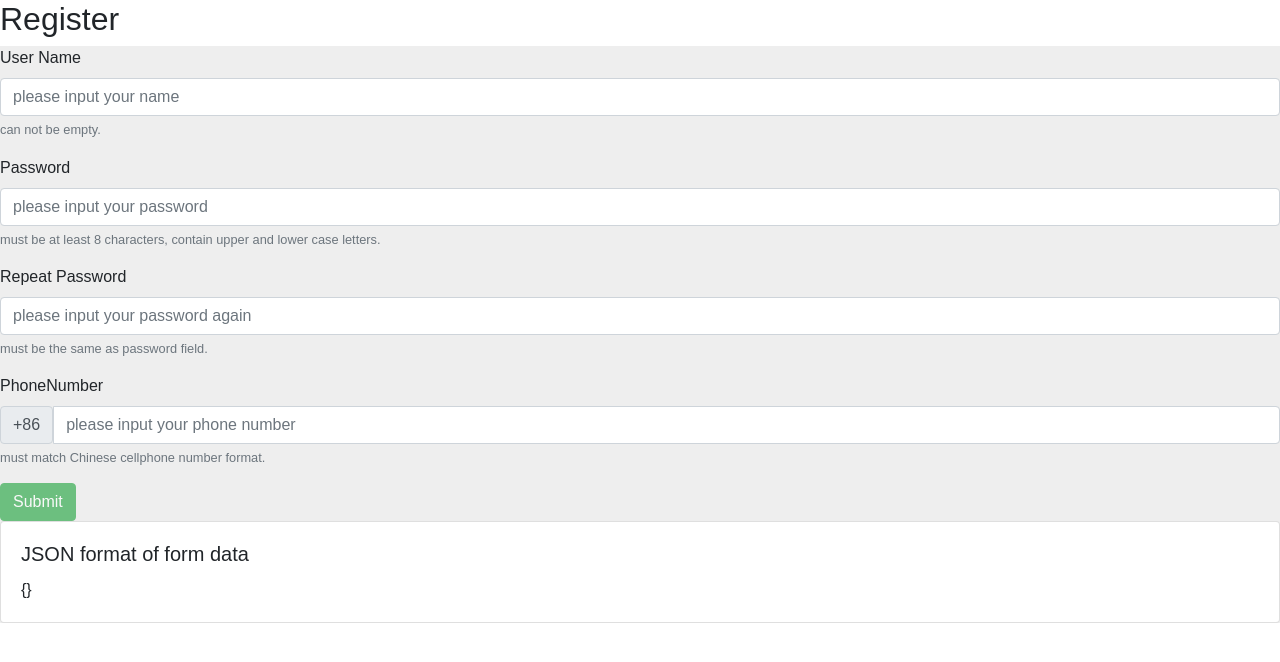
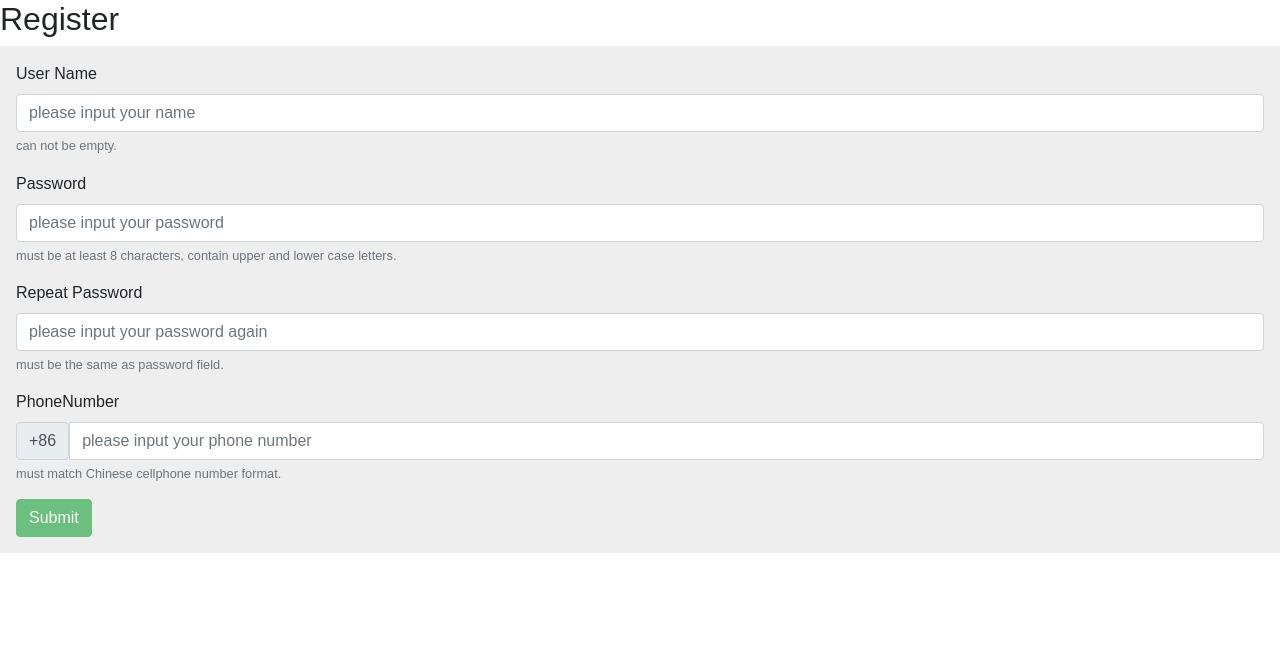
Before and after one commit to ym-guotao/mini-account, a React app: page / in a window 1280 px wide. Shown: the top 662 px of the page. Built offline with nearby package versions, Linux system fonts and the light colour scheme.

Commit message:
CSS modules bug fix

```diff
--- a/src/App.css
+++ b/src/App.css
@@ -1,7 +1,7 @@
 .App{
   padding: 1em;
 }
-.card{
+.json_card{
   margin-top:1em;
 }
 .hide{
@@ -15,4 +15,5 @@ button.disabled{
 }
 .register_form{
   background: #eee;
+  padding: 1em;
 }
--- a/src/App.js
+++ b/src/App.js
@@ -201,7 +201,11 @@ class App extends Component {
             Submit
           </Button>
           <Card
-            className={this.state.showJSON ? 'json-card' : 'json-card hide'}
+            className={
+              this.state.showJSON
+                ? style.json_card
+                : `${style.json_card} ${style.hide}`
+            }
           >
             <CardBody>
               <CardTitle>JSON format of form data</CardTitle>
```
